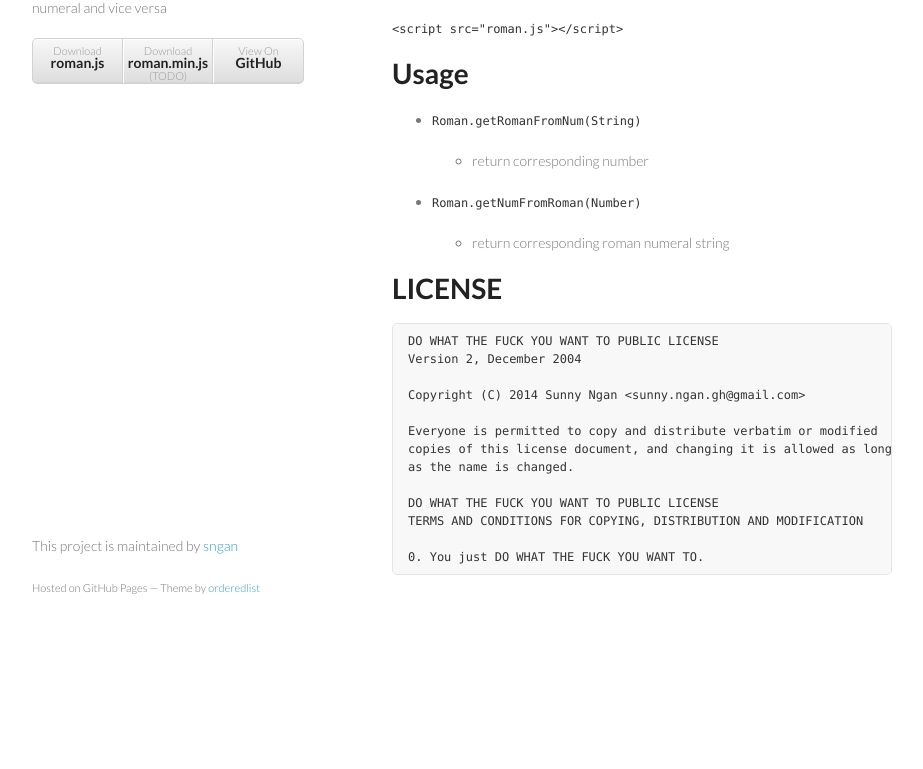
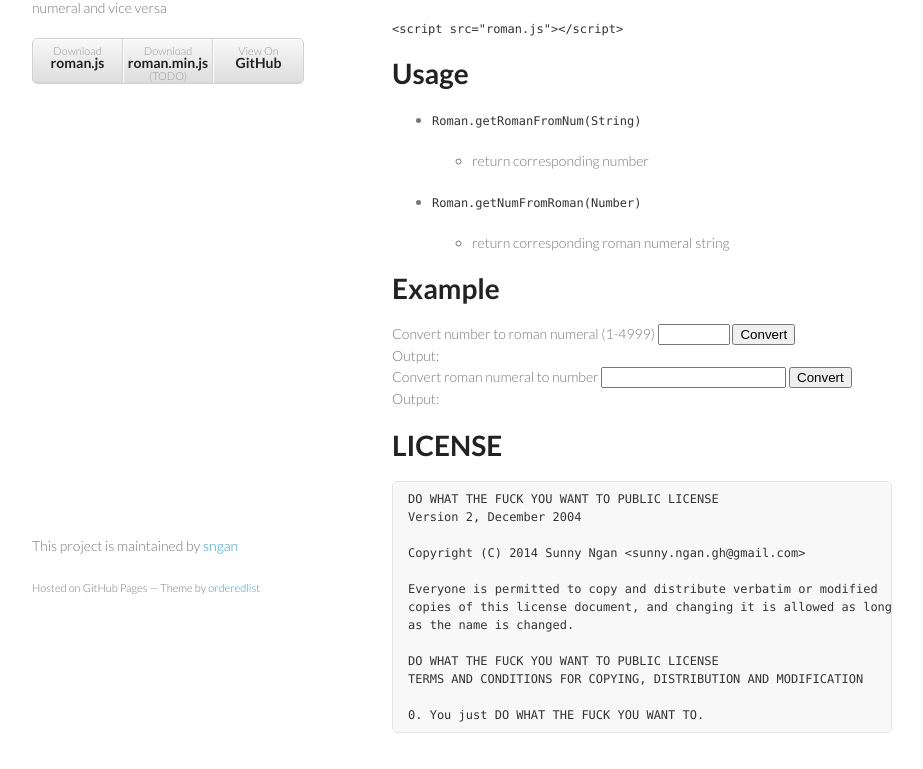
Before and after one commit to sngan/romanjs, a plain HTML site: page index.html in a window 1280 px wide. Shown: the part 133-902 px from the top of the page, without its empty margins (178-1101 px from the left). Before the commit the page ends 800 px from the top, so only its background shows below. Drawn offline with Linux system fonts and the light colour scheme.

Commit message:
Add example

```diff
--- a/index.html
+++ b/index.html
@@ -11,7 +11,11 @@
         <!--[if lt IE 9]>
         <script src="//html5shiv.googlecode.com/svn/trunk/html5.js"></script>
         <![endif]-->
+
+        <script src="javascripts/roman.js"></script>
+        <script src="javascripts/main.js"></script>
     </head>
+
     <body>
     <div class="wrapper">
         <header>
@@ -19,39 +23,51 @@
             <p>Simple JS library to convert number to roman numeral and vice versa</p>
 
             <ul>
-          <li><a href="https://raw.githubusercontent.com/sngan/romanjs/master/roman.js">
+                <li>
+                    <a href="https://raw.githubusercontent.com/sngan/romanjs/master/roman.js">
                         Download <strong>roman.js</strong>
-          </a></li>
-          <li><a href="">
+                    </a>
+                </li>
+                <li>
+                    <a href="">
                         Download <strong>roman.min.js</strong> (TODO)
-          </a></li>
-          <li><a href="https://github.com/sngan/romanjs">
+                    </a>
+                </li>
+                <li>
+                    <a href="https://github.com/sngan/romanjs">
                         View On <strong>GitHub</strong>
-          </a></li>
+                    </a>
+                </li>
             </ul>
         </header>
         <section>
             <h1>
-<a id="install" class="anchor" href="#install" aria-hidden="true"><span class="octicon octicon-link"></span></a>Install</h1>
+                <a id="install" class="anchor" href="#install" aria-hidden="true">
+                    <span class="octicon octicon-link"></span>
+                </a>
+                Install
+            </h1>
 
             <p>Just include roman.js</p>
 
             <p><code>&lt;script src="roman.js"&gt;&lt;/script&gt;</code></p>
 
             <h1>
-<a id="usage" class="anchor" href="#usage" aria-hidden="true"><span class="octicon octicon-link"></span></a>Usage</h1>
+                <a id="usage" class="anchor" href="#usage" aria-hidden="true">
+                    <span class="octicon octicon-link"></span>
+                </a>
+                Usage
+            </h1>
 
             <ul>
                 <li>
                     <p><code>Roman.getRomanFromNum(String)</code></p>
-
                     <ul>
                         <li>return corresponding number</li>
                     </ul>
                 </li>
                 <li>
                     <p><code>Roman.getNumFromRoman(Number)</code></p>
-
                     <ul>
                         <li>return corresponding roman numeral string</li>
                     </ul>
@@ -59,7 +75,34 @@
             </ul>
 
             <h1>
-<a id="license" class="anchor" href="#license" aria-hidden="true"><span class="octicon octicon-link"></span></a>LICENSE</h1>
+                <a id="example" class="anchor" href="#example" aria-hidden="true">
+                    <span class="octicon octicon-link"></span>
+                </a>
+                Example
+            </h1>
+
+            <form name="numToRoman">
+                <label for="numInput">Convert number to roman numeral (1-4999)</label>
+                <input id="numInput" type="number" name="num" min="1" max="4999">
+                <input type="button" value="Convert" onClick="convertToRoman()">
+            </form>
+            <span>Output: </span><span id="numToRomanResult"></span>
+            <br />
+            <form name="romanToNum">
+                <label for="romanInput">Convert roman numeral to number</label>
+                <input id="romanInput" type="text" name="roman">
+                <input type="button" value="Convert" onClick="convertToNum()">
+            </form>
+            <span>Output: </span><span id="romanToNumResult"></span>
+            <br />
+            <br />
+
+            <h1>
+                <a id="license" class="anchor" href="#license" aria-hidden="true">
+                    <span class="octicon octicon-link"></span>
+                </a>
+                LICENSE
+            </h1>
 
 <pre><code>DO WHAT THE FUCK YOU WANT TO PUBLIC LICENSE
 Version 2, December 2004
@@ -75,6 +118,7 @@ TERMS AND CONDITIONS FOR COPYING, DISTRIBUTION AND MODIFICATION
 
 0. You just DO WHAT THE FUCK YOU WANT TO.
 </code></pre>
+
         </section>
         <footer>
             <p>This project is maintained by <a href="https://github.com/sngan">sngan</a></p>
```
Lines whose indentation alone changed are shown as unchanged.
